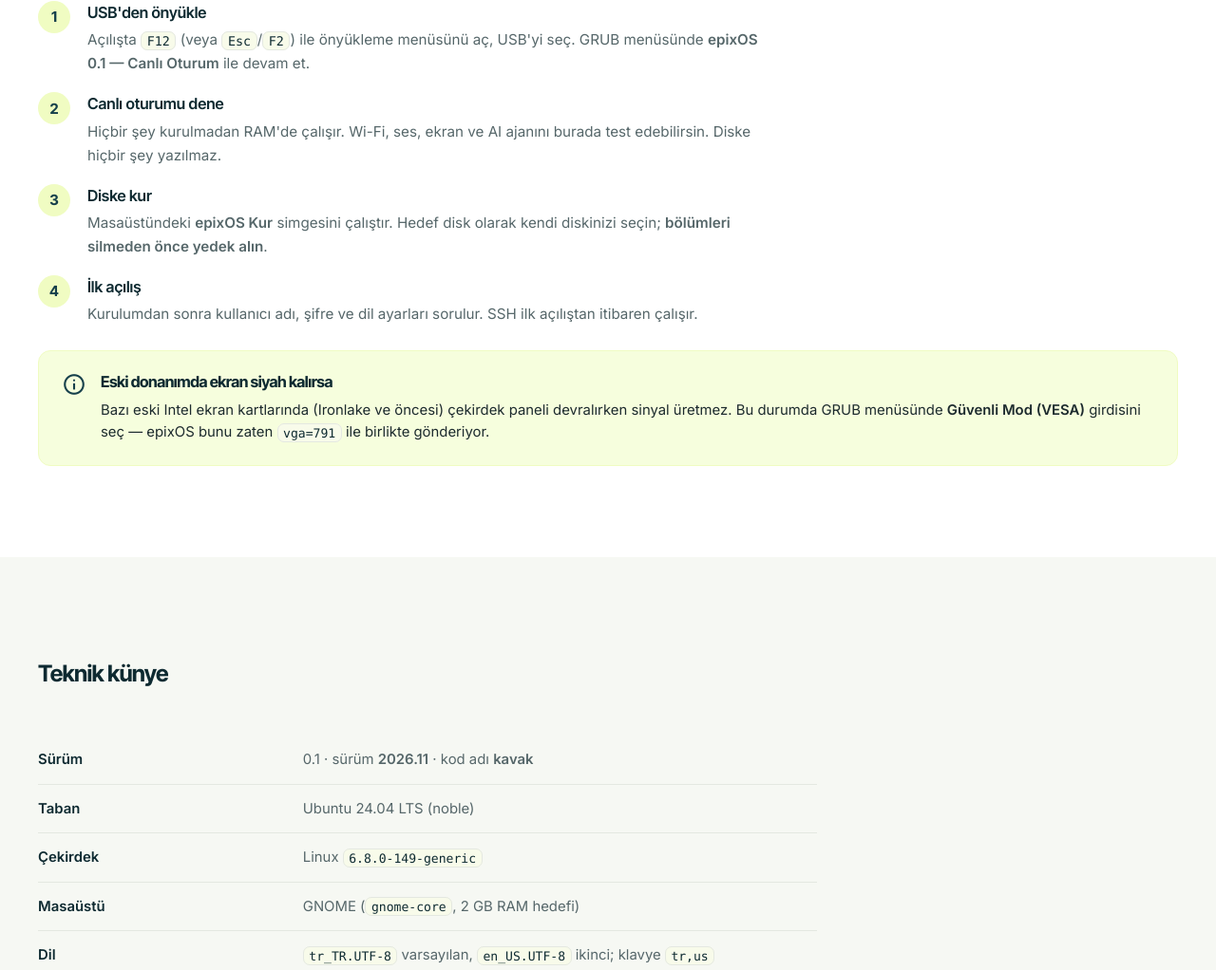
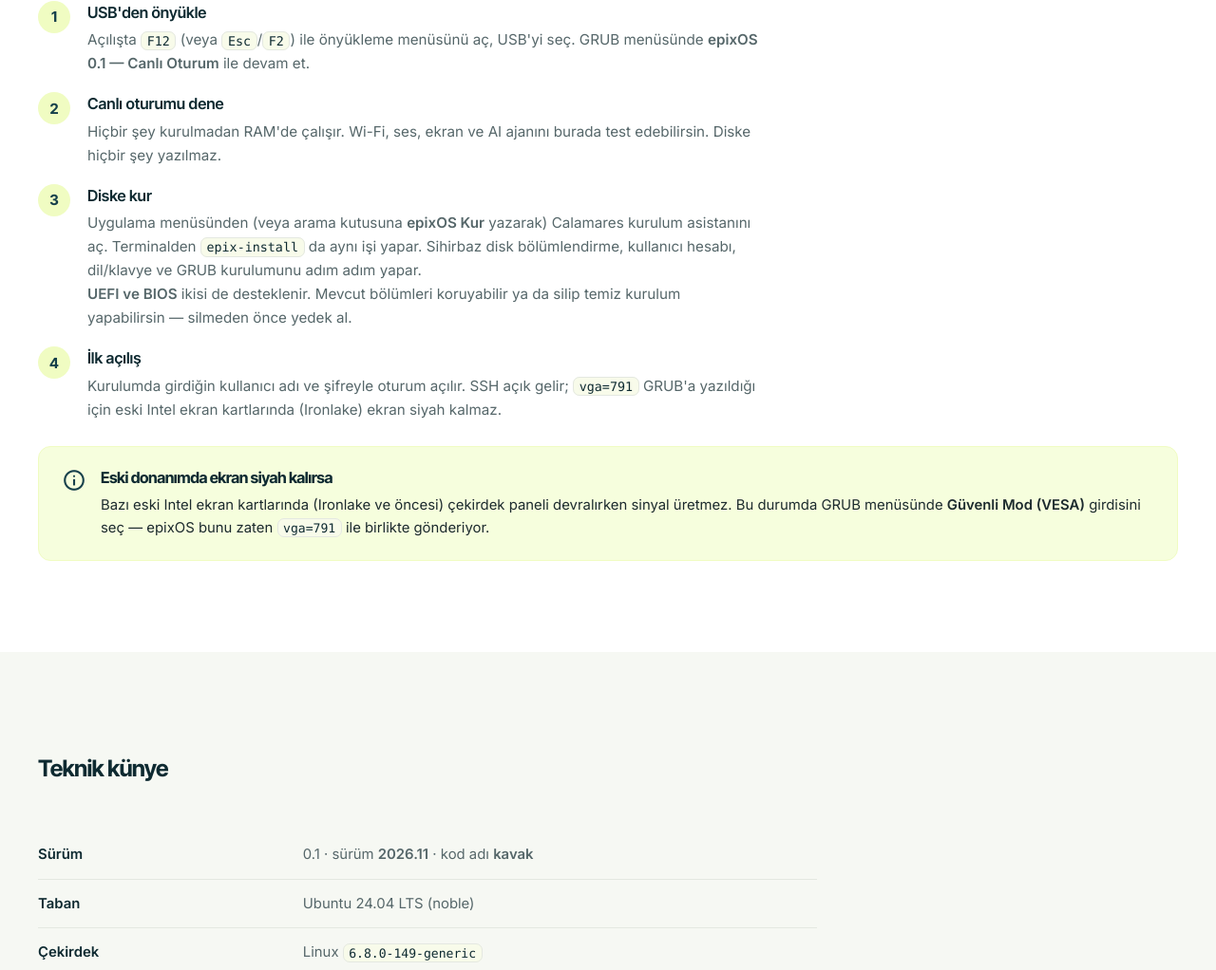
Before and after one commit to epixcomtr-rgb/epixOS, a plain HTML site: page site/indir/index.html in a window 1280 px wide. Shown: the part 4955-5977 px from the top of the page at 95% size. Drawn offline with nearby package versions, Linux system fonts and the light colour scheme.

Commit message:
docs: kurulum akisini gercek Calamares'e gore duzelt
Site ve README "masaustundeki epixOS Kur simgesine tikla" diyordu; bu
simge imajda YOKTU (yalnizca /usr/share/applications'ta bir .desktop
vardi, masaustunde degil ve komut pkexec ile polkit soruyordu).

Duzeltilenler:
 - README.md: kurulum adimi Calamares sihirbazini anlatiyor (dil/klavye,
   disk, GRUB, UEFI+BIOS); Ironlake vga=791 uyarisi eklendi
 - site/indir/index.html: "Diske kur" ve "Ilk acilis" adimlari
   guncellendi; epix-install terminal yolu belirtildi
 - docs/00-OZET.md: Calamares tablosu "Asama 5" -> "var (3.3.5)"

Yayinda: https://os.epix.tr/indir/

```diff
--- a/site/indir/index.html
+++ b/site/indir/index.html
@@ -346,13 +346,18 @@ chmod +x epix-imager
       </li>
       <li>
         <strong>Diske kur</strong>
-        <p>Masaüstündeki <b>epixOS Kur</b> simgesini çalıştır. Hedef disk olarak
-           kendi diskinizi seçin; <b>bölümleri silmeden önce yedek alın</b>.</p>
+        <p>Uygulama menüsünden (veya arama kutusuna <b>epixOS Kur</b> yazarak)
+           Calamares kurulum asistanını aç. Terminalden <code>epix-install</code>
+           da aynı işi yapar. Sihirbaz disk bölümlendirme, kullanıcı hesabı,
+           dil/klavye ve GRUB kurulumunu adım adım yapar.</p>
+        <p><b>UEFI ve BIOS</b> ikisi de desteklenir. Mevcut bölümleri koruyabilir
+           ya da silip temiz kurulum yapabilirsin — silmeden önce yedek al.</p>
       </li>
       <li>
         <strong>İlk açılış</strong>
-        <p>Kurulumdan sonra kullanıcı adı, şifre ve dil ayarları sorulur.
-           SSH ilk açılıştan itibaren çalışır.</p>
+        <p>Kurulumda girdiğin kullanıcı adı ve şifreyle oturum açılır.
+           SSH açık gelir; <code>vga=791</code> GRUB'a yazıldığı için eski Intel
+           ekran kartlarında (Ironlake) ekran siyah kalmaz.</p>
       </li>
     </ol>
 
```
Also changed, not shown: 2 other files.
